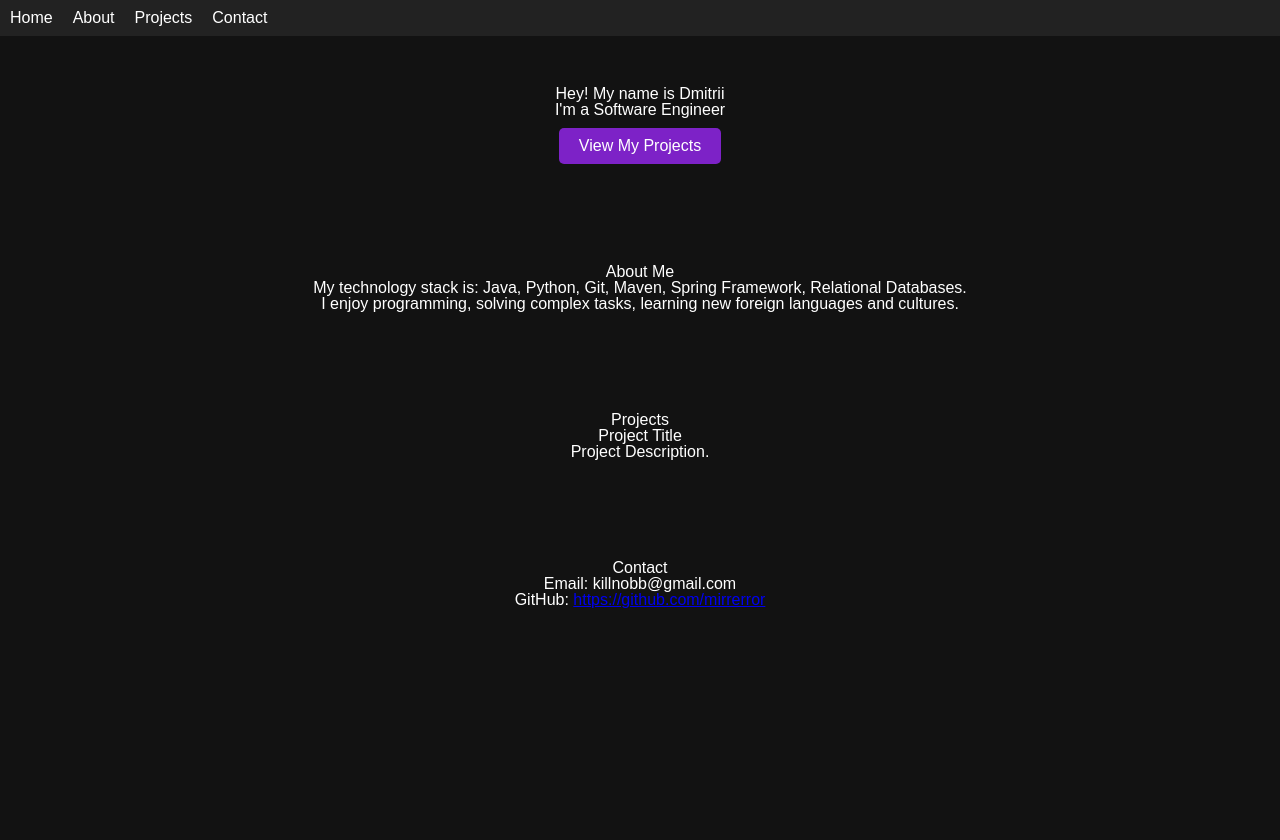
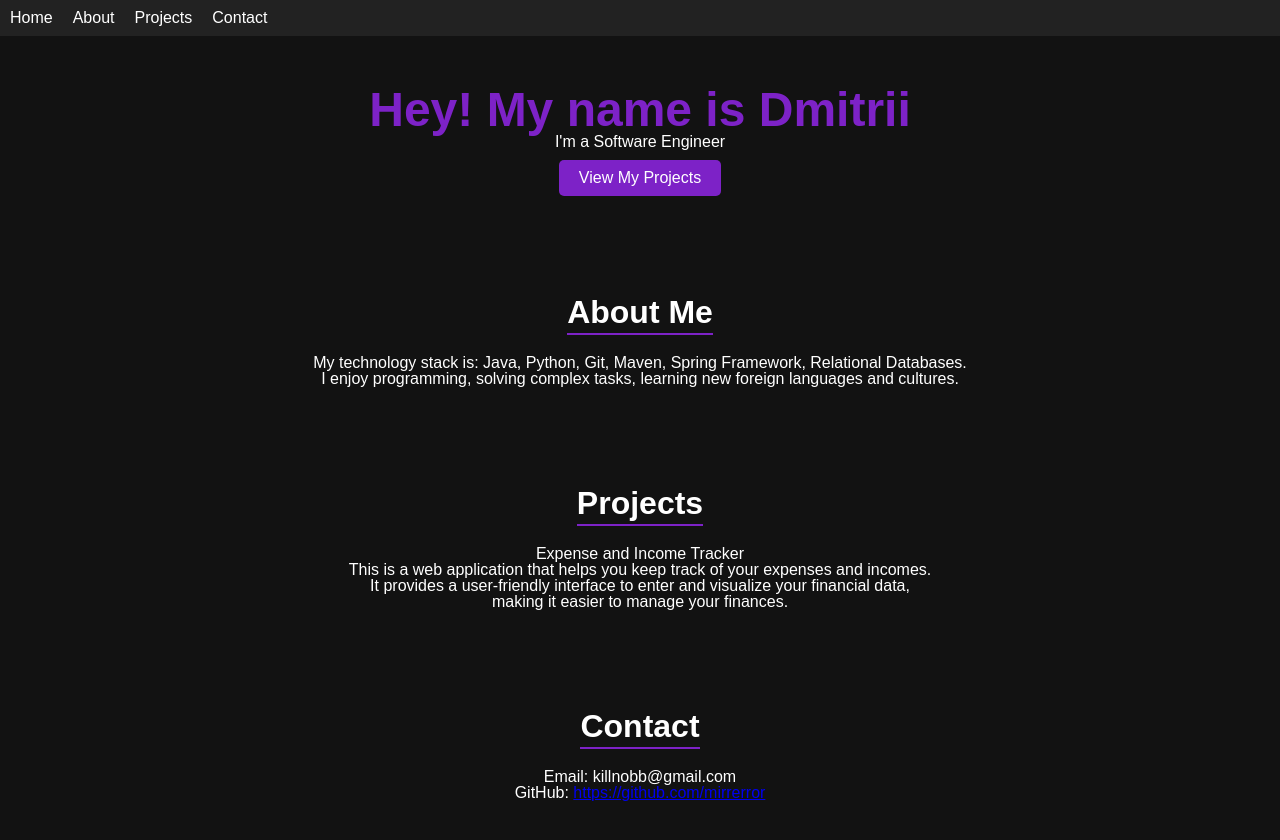
Before and after one commit to mirrerror/my-landing-page, a plain HTML site: page index.html in a window 1280 px wide. Before the commit the page ends 800 px from the top, so only its background shows below. Drawn offline with Linux system fonts and the light colour scheme.

Commit message:
change the header styling, add a project, add some new lines

```diff
--- a/index.html
+++ b/index.html
@@ -27,20 +27,25 @@
 
 <section id="about">
   <h2>About Me</h2>
+  <br/>
   <p>My technology stack is: Java, Python, Git, Maven, Spring Framework, Relational Databases.</p>
   <p>I enjoy programming, solving complex tasks, learning new foreign languages and cultures.</p>
 </section>
 
 <section id="projects">
   <h2>Projects</h2>
+  <br/>
   <div class="project">
-    <h3>Project Title</h3>
-    <p>Project Description.</p>
+    <h3>Expense and Income Tracker</h3>
+    <p>This is a web application that helps you keep track of your expenses and incomes.<br/>
+      It provides a user-friendly interface to enter and visualize your financial data,<br/>
+      making it easier to manage your finances.</p>
   </div>
 </section>
 
 <section id="contact">
   <h2>Contact</h2>
+  <br/>
   <p>Email: killnobb@gmail.com</p>
   <p>GitHub: <a href="#">https://github.com/mirrerror</a></p>
 </section>
--- a/style.css
+++ b/style.css
@@ -37,3 +37,21 @@ section {
 .btn:hover {
     background: #e68900;
 }
+
+h1 {
+    font-size: 3rem;
+    font-weight: bold;
+    text-align: center;
+    color: #7d22c7;
+}
+
+h2 {
+    font-size: 2rem;
+    font-weight: bold;
+    text-align: center;
+    color: #fff;
+    border-bottom: 2px solid #7d22c7;
+    display: inline-block;
+    padding-bottom: 5px;
+    margin-bottom: 20px;
+}
```
